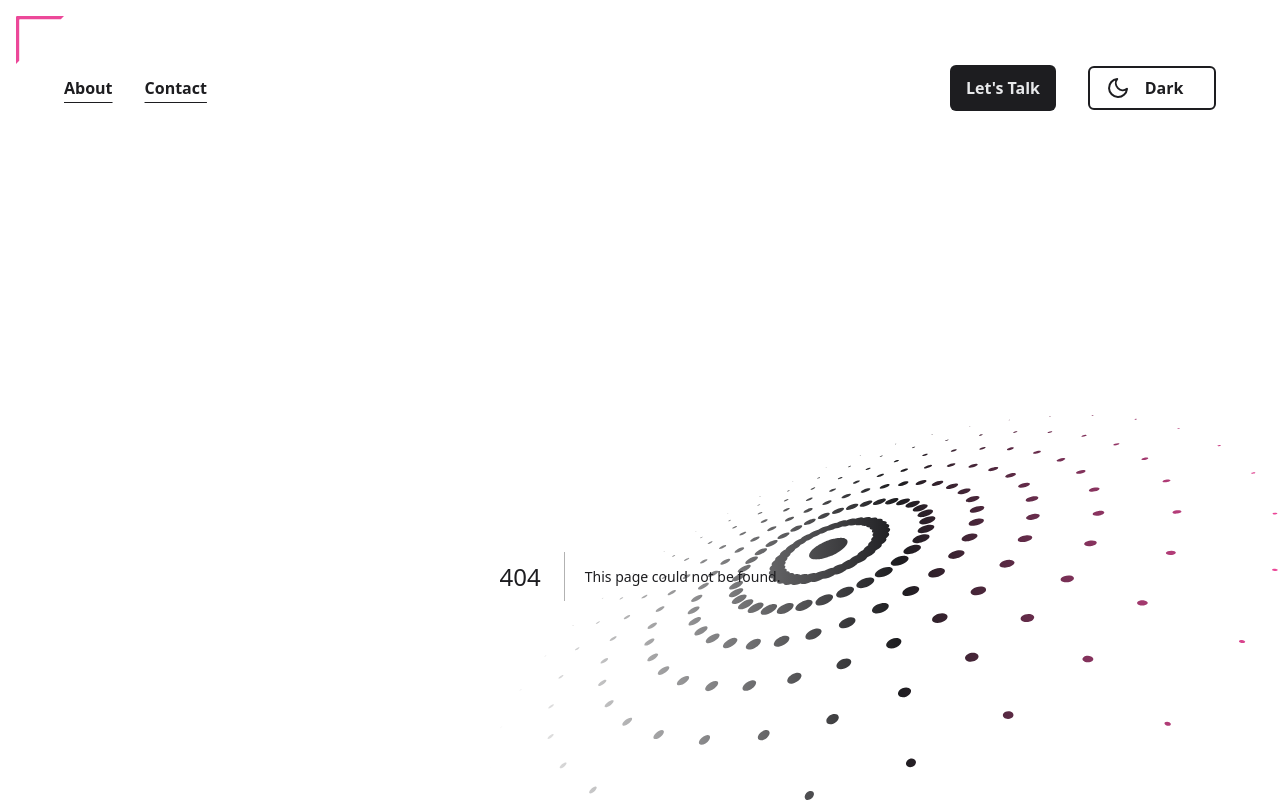
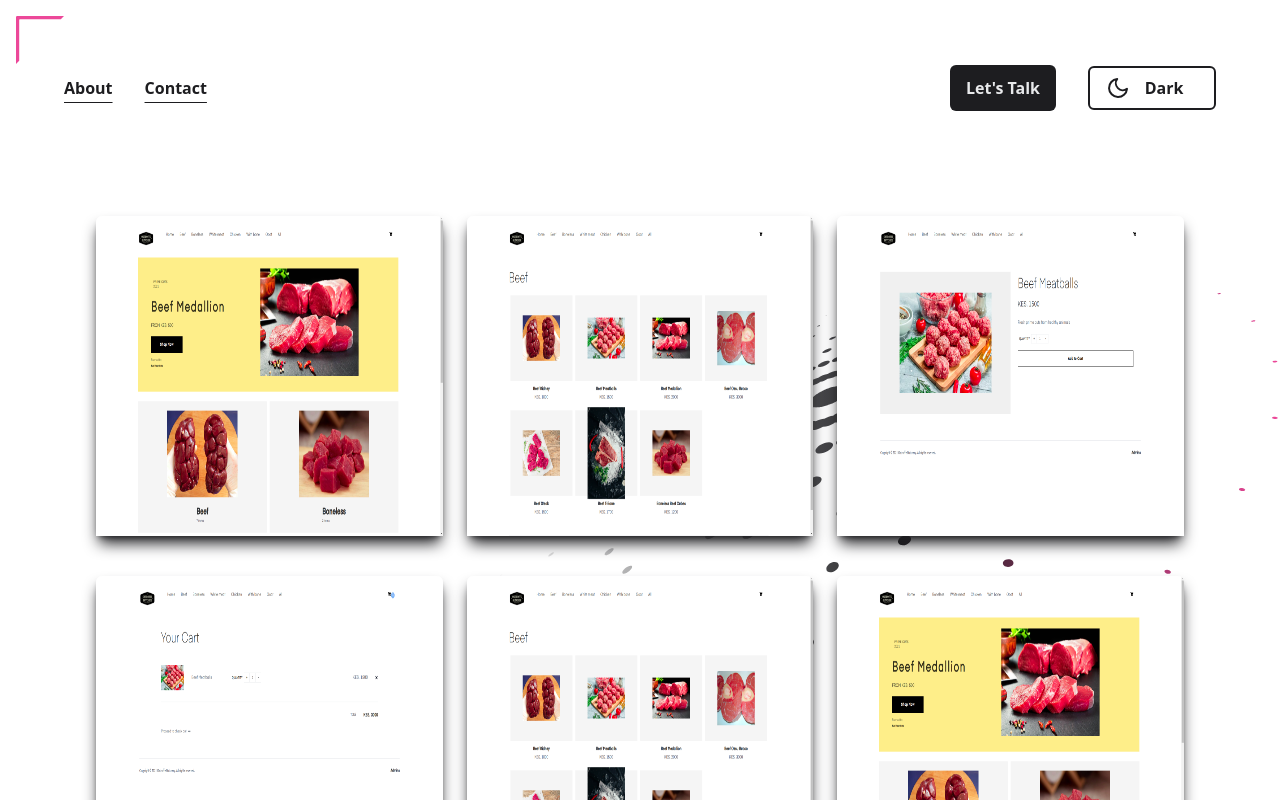
Before and after one commit to rodgersgitau/portfolio, a Next.js app: page /play in a window 1280 px wide. Before the commit this address had no page. Shown: the top 800 px of the page. Built offline with nearby package versions, Linux system fonts and the light colour scheme.

Commit message:
fix: portfolio & play showcases

```diff
--- /dev/null
+++ b/components/AspectRatio.tsx
@@ -0,0 +1,7 @@
+"use client";
+
+import * as AspectRatioPrimitive from "@radix-ui/react-aspect-ratio";
+
+const AspectRatio = AspectRatioPrimitive.Root;
+
+export { AspectRatio };
--- a/components/Layout.tsx
+++ b/components/Layout.tsx
@@ -24,9 +24,9 @@ export const Layout: FC<LayoutProps> = ({ children }) => {
 
   return (
     <ThemeProvider enableSystem={true} attribute="class">
-      <main className="w-full h-full m-0 p-0 overflow-x-hidden overflow-y-auto bg-whitesmoke text-black dark:bg-black dark:text-brightGray">
-        <section className="min-h-screen min-w-screen w-full h-full p-8 bg-beehive-pattern dark:bg-ascii-pattern bg-no-repeat bg-right-bottom relative flex flex-col gap-10">
-          <div className="container relative h-full mx-auto flex flex-col gap-8 px-2 md:px-8">
+      <main className="min-h-screen min-w-screen m-0 p-0 overflow-x-hidden overflow-y-auto bg-whitesmoke text-black dark:bg-black dark:text-brightGray">
+        <section className="w-full h-full p-8 md:bg-beehive-pattern dark:bg-ascii-pattern bg-no-repeat bg-right relative">
+          <div className="container relative h-full mx-auto  px-2 md:px-8 flex flex-col gap-10">
             <div className="hidden md:block absolute -top-4 -left-4 z-10 ">
               <NextImage
                 alt=""
@@ -48,11 +48,11 @@ export const Layout: FC<LayoutProps> = ({ children }) => {
 
             <Navigation />
 
-            <div className="h-full w-full min-h-[68vh] bg-transparent">
+            <div className="flex-1 h-full w-full p-8 bg-whitesmoke text-black dark:bg-black/25 dark:text-brightGray">
               {children}
             </div>
 
-            <footer className="container mx-auto flex flex-col md:flex-row md:items-center gap-8 md:gap-20 text-black dark:text-brightGray">
+            <footer className="w-full flex flex-col md:flex-row md:items-center gap-8 md:gap-20 text-black dark:text-brightGray">
               <p>&copy; Copyright 2022</p>
               <div className="flex items-center gap-1">
                 <FaPhoneSquareAlt fontSize="1.25rem" />
--- a/components/WorkItem.tsx
+++ b/components/WorkItem.tsx
@@ -1,6 +1,5 @@
 import Image from "next/image";
-import { useCallback } from "react";
-import { FiCornerDownRight } from "react-icons/fi";
+import { getSlug } from "../utils";
 
 export interface WorkItemProps {
   name: string;
@@ -15,42 +14,31 @@ export const WorkItem = ({
   techStack,
   images,
 }: WorkItemProps) => {
-  const getSlug = useCallback((name: string) => {
-    return name
-      .toString()
-      .normalize("NFD")
-      .replace(/[\u0300-\u036f]/g, "")
-      .toLowerCase()
-      .trim()
-      .replace(/\s+/g, "-")
-      .replace(/[^\w-]+/g, "")
-      .replace(/--+/g, "-");
-  }, []);
-
   return (
     <a
       href={`/work/${getSlug(name)}`}
-      className="group w-full min-w-[15rem] h-[20rem] bg-purpleGray relative rounded-md"
+      className="group w-full min-w-[15rem] h-[20rem] bg-transparent relative rounded-md shadow-lg shadow-black "
     >
       <Image
         alt={name}
         fill={true}
         src={images[0]}
         loading="eager"
+        priority={true}
         className="object-fill rounded-tl-md rounded-tr-md"
       />
 
-      <div className="hidden group-hover:block absolute transition-all duration-500  h-full w-full p-8 opacity-95 bg-neutral-800">
-        <div className="flex flex-col gap-8 shadow-md shadow-neutral-800 h-max bg-black p-4 rounded-md">
-          <h1 className=" text-pink-200 font-semibold text-2xl uppercase">
+      <div className="hidden group-hover:block absolute h-full w-full p-8 rounded-md bg-brightGray text-black dark:bg-neutral-800 dark:text-brightGray">
+        <div className="flex flex-col gap-8 h-max p-4">
+          <h1 className=" dark:text-pink-500 font-semibold text-2xl uppercase">
             {name}
           </h1>
-          <h2 className="text-neutral-400 text-lg">{description}</h2>
+          <h2 className="dark:text-neutral-400 text-lg">{description}</h2>
           <div className="flex flex-wrap items-center gap-2">
             {techStack?.map((tech, idx) => (
               <p
                 key={`${tech}-${Math.floor(idx * 0.1)}`}
-                className="py-1 px-2 border border-spacing-2 border-pink-200 text-pink-200 font-bold rounded-md capitalize"
+                className="py-1 px-2 border border-spacing-2 border-pink-400 text-pink-400 font-bold rounded-md capitalize"
               >
                 {tech}
               </p>
--- a/next.config.js
+++ b/next.config.js
@@ -2,6 +2,9 @@
 const nextConfig = {
   reactStrictMode: true,
   swcMinify: true,
+  images: {
+    deviceSizes: [600, 640, 750, 828, 1080, 1200, 1920, 2048, 3840],
+  },
   webpack(config) {
     config.module.rules.push({
       test: /\.svg$/,
--- a/package.json
+++ b/package.json
@@ -14,6 +14,7 @@
     "react-dom": "^18.2.0"
   },
   "devDependencies": {
+    "@radix-ui/react-aspect-ratio": "^1.0.1",
     "@tailwindcss/forms": "^0.5.3",
     "@tailwindcss/typography": "^0.5.9",
     "@types/node": "^18.11.15",
@@ -24,7 +25,6 @@
     "next-themes": "^0.2.1",
     "postcss": "^8.4.20",
     "react-icons": "^4.7.1",
-    "sharp": "^0.31.3",
     "tailwindcss": "^3.2.4",
     "typescript": "^4.9.4"
   },
--- a/pages/contact.tsx
+++ b/pages/contact.tsx
@@ -41,7 +41,7 @@ const ContactPage = () => {
     ];
   }, []);
   return (
-    <div className="w-90 md:w-[45vw] h-full mx-auto px-8 flex flex-col gap-4">
+    <div className="h-full w-90 md:w-[45vw] mx-auto flex flex-col gap-4">
       <h1 className="font-black text-xl text-black dark:text-gray-400">
         Leave some details and I will reach out ...
       </h1>
@@ -75,7 +75,7 @@ const ContactPage = () => {
             text: `${error}`,
           })
         }
-        className="my-8 w-full h-full grid grid-cols-2 gap-10"
+        className="flex-1 w-full h-full grid grid-cols-2 gap-10"
       >
         {inputs.map(({ name, label, required, ...rest }) => {
           return (
--- a/pages/index.tsx
+++ b/pages/index.tsx
@@ -6,7 +6,7 @@ import { FaFilePdf, FaGithubSquare, FaLinkedin } from "react-icons/fa";
 
 const HomePage = () => {
   return (
-    <div className="h-full w-full flex flex-col gap-8 items-center justify-center">
+    <div className="h-full min-h-[60vh] w-full flex flex-col gap-8 items-center justify-center">
       <div className="w-full flex flex-col-reverse lg:flex-row py-4 items-center gap-40">
         <div className="w-full lg:w-[50%] h-full flex flex-col gap-8 ">
           <h1 className="text-3xl font-semibold flex gap-4 items-center">
@@ -19,9 +19,9 @@ const HomePage = () => {
           </h1>
           <div className="flex flex-col gap-8 text-lg text-gray-800 dark:text-gray-400">
             <p>
-              I'm a front-end developer based in Nairobi, Kenya. For the past 7+
-              years, I've designed, developed & shipped all sorts of web
-              applications for a myriad of industries i.e hospitality, real
+              I'm a full-stack software engineer based in Nairobi, Kenya. For
+              the past 7+ years, I've designed, developed & shipped all sorts of
+              web applications for a myriad of industries i.e hospitality, real
               estate, ecommerce & healthcare
             </p>
             <p>
--- /dev/null
+++ b/pages/play/[slug].tsx
@@ -0,0 +1,7 @@
+export default function SingleProject() {
+  return (
+    <div className="flex flex-col my-8 mx-auto">
+      <h1>Coming Soon</h1>
+    </div>
+  );
+}
--- /dev/null
+++ b/pages/play/index.tsx
@@ -0,0 +1,21 @@
+import { WorkItem } from "../../components";
+import projects from "../../utils/work.json";
+
+const PlayPage = () => {
+  return (
+    <section className="h-full w-full">
+      <div className="w-full h-full grid grid-cols-1 lg:grid-cols-2 xl:grid-cols-3 gap-x-6 gap-y-10">
+        {projects.map((project) => (
+          <WorkItem
+            key={project.name}
+            name={project.name}
+            images={project.images}
+            techStack={project.techStack}
+            description={project.description}
+          />
+        ))}
+      </div>
+    </section>
+  );
+};
+export default PlayPage;
--- /dev/null
+++ b/utils/index.ts
@@ -0,0 +1,11 @@
+export const getSlug = (name: string) => {
+  return name
+    .toString()
+    .normalize("NFD")
+    .replace(/[\u0300-\u036f]/g, "")
+    .toLowerCase()
+    .trim()
+    .replace(/\s+/g, "-")
+    .replace(/[^\w-]+/g, "")
+    .replace(/--+/g, "-");
+};
```
Also changed, not shown: 1 other file (tests, documents, lock files or other folders).
